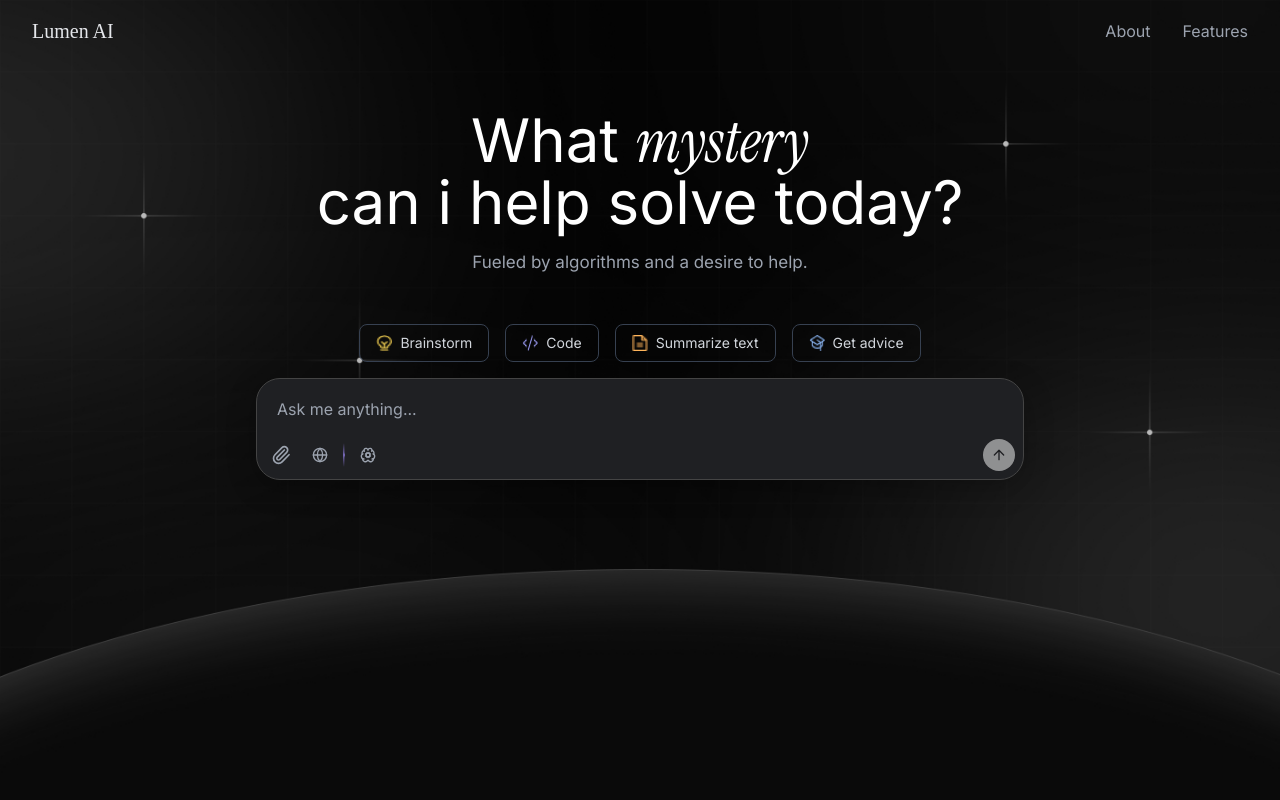
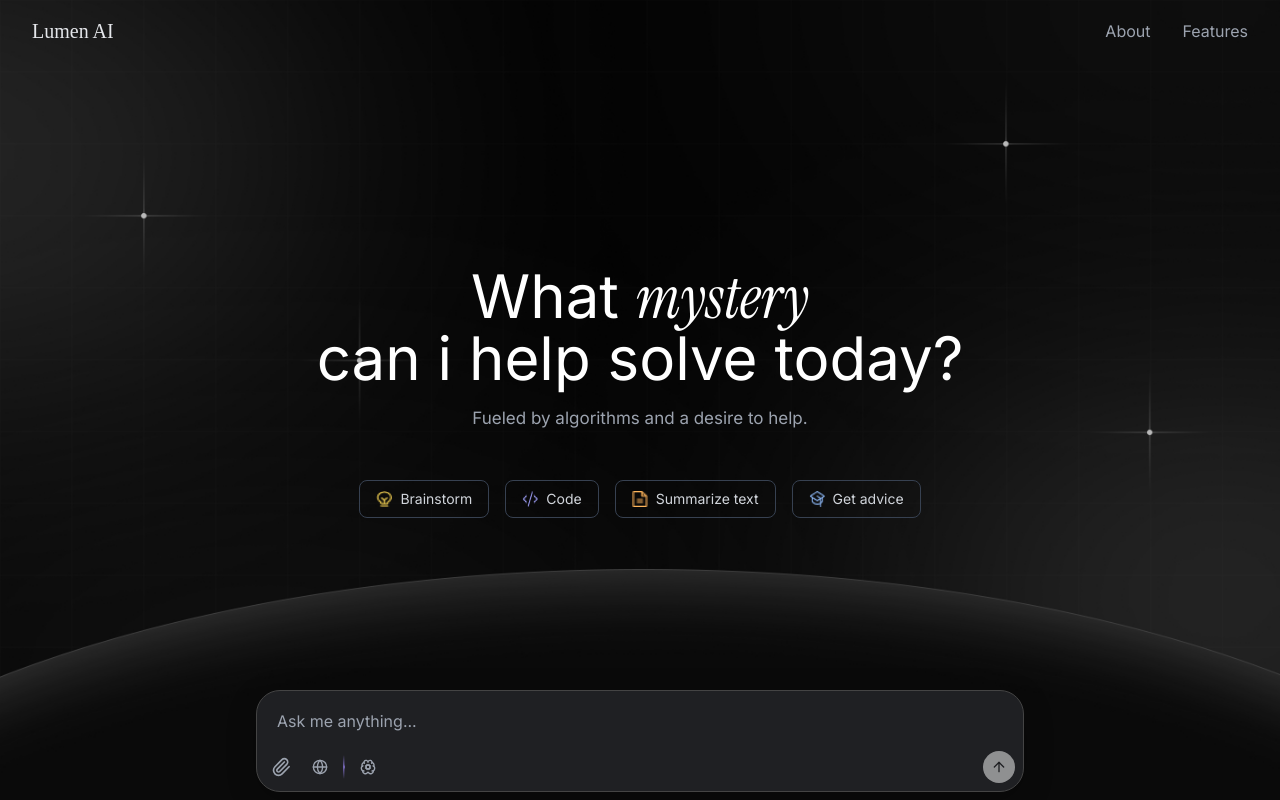
Before and after one commit to Rohitt0/lumen-ai, a React (Vite) app: page / in a window 1280 px wide. Built offline with nearby package versions, Linux system fonts and the light colour scheme; a web font is replaced by a local one.

Commit message:
Update LandingPage.css

```diff
--- a/src/LandingPage.css
+++ b/src/LandingPage.css
@@ -5,8 +5,7 @@
 
 
 /* Custom styles for the page */
-html, body {
-    height: 100%;
+body {
     font-family: 'Inter', sans-serif;
     background-color: #0D0D0D;
     color: #E5E7EB; /* A light gray for better readability */
@@ -17,8 +16,8 @@ html, body {
 /* The main container for the glowing background and content */
 .main-container {
     position: relative;
-    /* Use height: 100% to fill the body, which better handles keyboard resizing */
-    height: 100%;
+    /* Use dynamic viewport height for better mobile support */
+    height: 100dvh;
     width: 100vw;
     display: flex;
     flex-direction: column;
```
